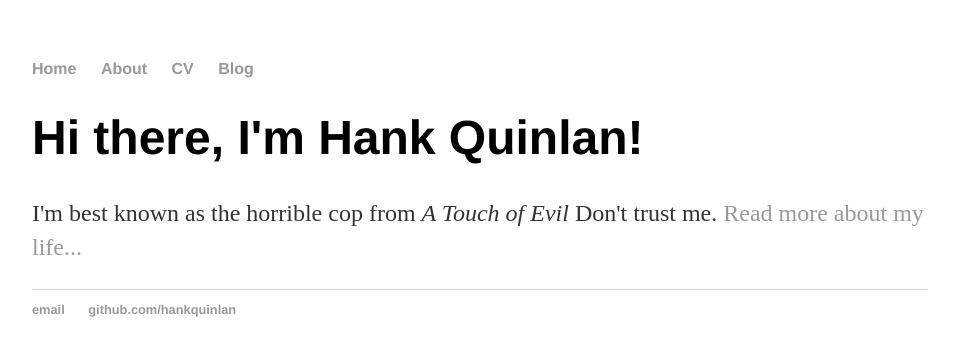
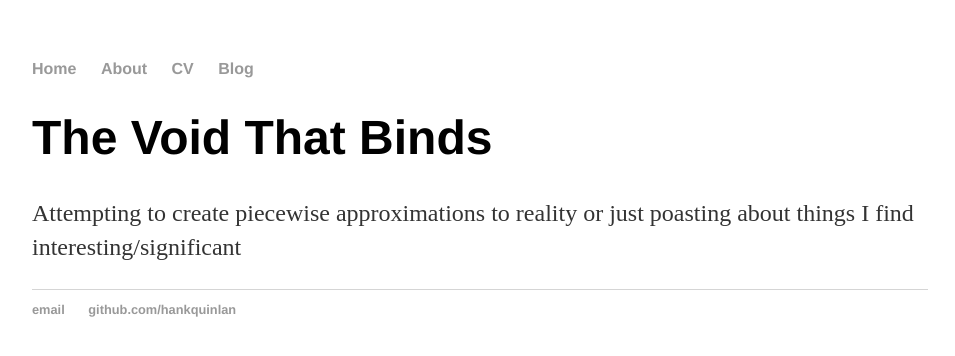
Before and after one commit to ZacSmir/placeholder-website, a Jekyll site: the page built from index.html, in a window 1280 px wide. Shown: the top 356 px of the page, without its empty margins (160-1115 px from the left). Built offline with Jekyll 4.4.1, drawn with Linux system fonts in a browser that asks for light colours.

Commit message:
Update index.html

```diff
--- a/index.html
+++ b/index.html
@@ -1,8 +1,8 @@
 ---
 layout: default
-title: Hank Quinlan, Horrible Cop
+title: The Void That Binds
 ---
 <div class="blurb">
-	<h1>Hi there, I'm Hank Quinlan!</h1>
-	<p>I'm best known as the horrible cop from <em>A Touch of Evil</em> Don't trust me. <a href="/about">Read more about my life...</a></p>
+	<h1>The Void That Binds</h1>
+	<p>Attempting to create piecewise approximations to reality or just poasting about things I find interesting/significant</p>
 </div><!-- /.blurb -->
```
